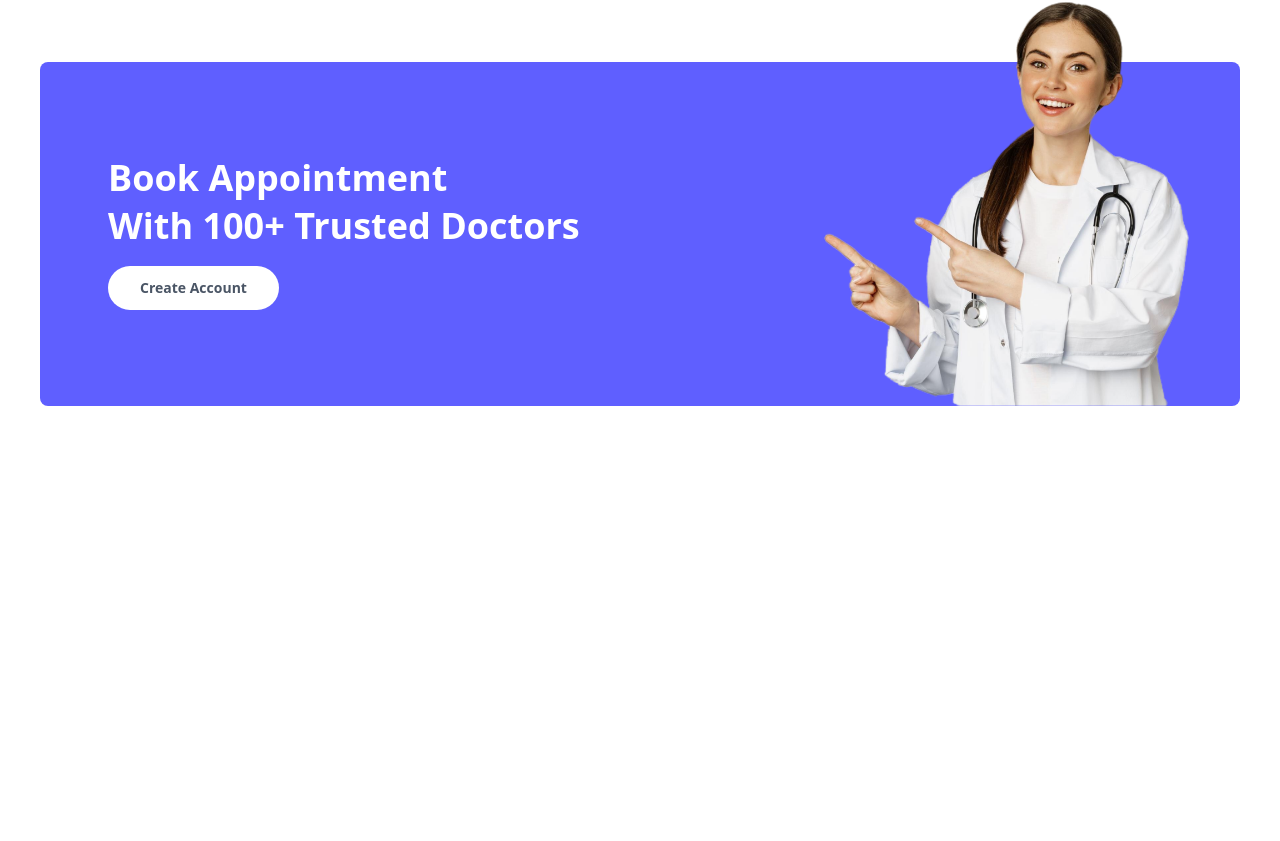
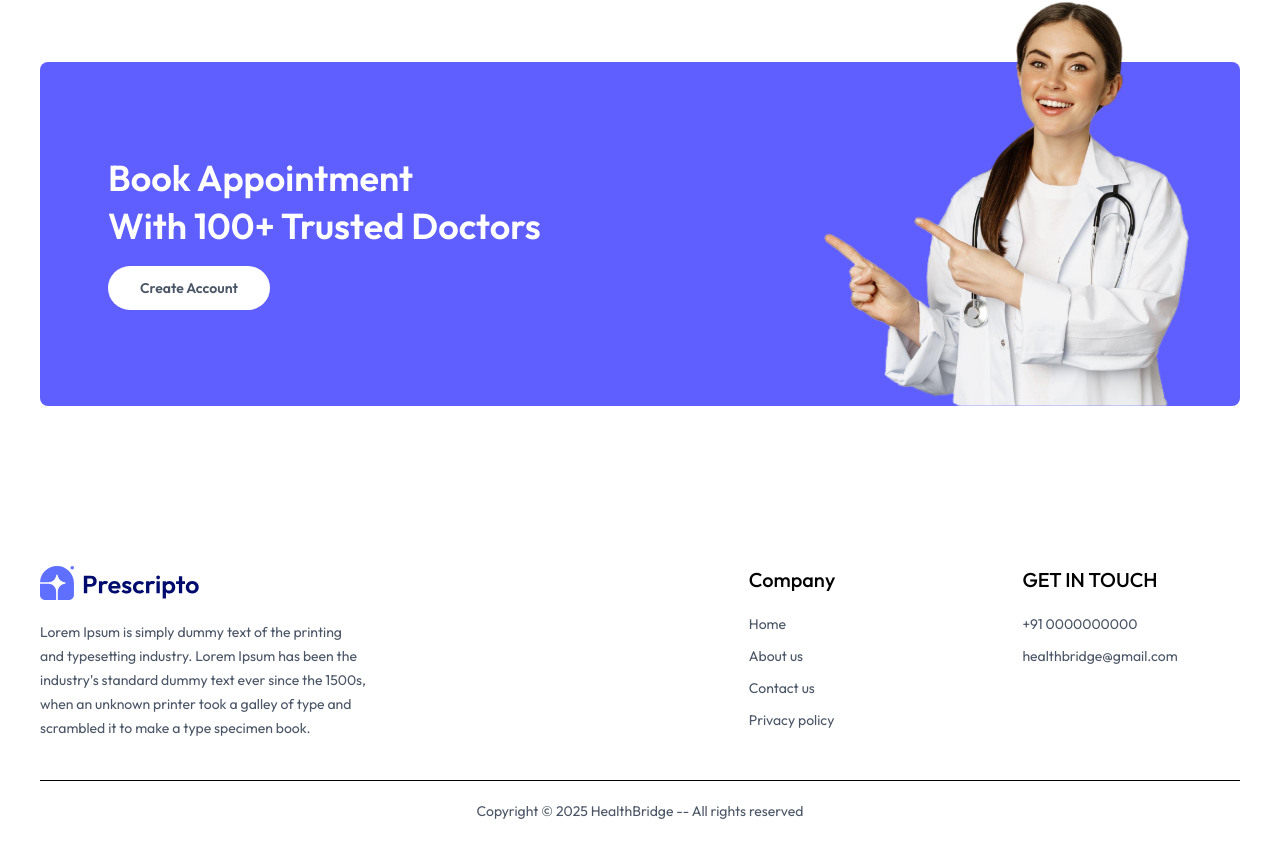
Before and after one commit to Sajjad177/HealthBridge-Frontend, a React (Vite) app: page / in a window 1280 px wide. Shown: the part 1857-2698 px from the top of the page. Before the commit the page ends 2343 px from the top, so only its background shows below. Built offline with nearby package versions, Linux system fonts and the light colour scheme.

Commit message:
footer section added

```diff
--- a/src/App.tsx
+++ b/src/App.tsx
@@ -1,11 +1,13 @@
 import { Outlet } from "react-router-dom";
 import Navbar from "./components/Navbar";
+import Footer from "./components/Footer";
 
 const MainLayout = () => {
   return (
     <div className="container mx-auto">
       <Navbar />
       <Outlet />
+      <Footer />
     </div>
   );
 };
--- /dev/null
+++ b/src/components/Footer.tsx
@@ -0,0 +1,45 @@
+import { assets } from "../assets/assets_frontend/assets";
+
+const Footer = () => {
+  return (
+    <div className="md:mx-10">
+      <div className="flex flex-col sm:grid grid-cols-[3fr_1fr_1fr] gap-14 my-10 mt-40 text-sm">
+        {/* ---------- left side ---------- */}
+        <div>
+          <img src={assets.logo} alt="" className="mb-5 w-40" />
+          <p className="w-full md:w-1/2 text-gray-600 leading-6">
+            {`Lorem Ipsum is simply dummy text of the printing and typesetting
+            industry. Lorem Ipsum has been the industry's standard dummy text
+            ever since the 1500s, when an unknown printer took a galley of type
+            and scrambled it to make a type specimen book.`}
+          </p>
+        </div>
+        {/* ---------- Center side ---------- */}
+        <div>
+          <p className="text-xl mb-5 font-medium">Company</p>
+          <ul className="flex flex-col gap-3 text-gray-600">
+            <li>Home</li>
+            <li>About us</li>
+            <li>Contact us</li>
+            <li>Privacy policy</li>
+          </ul>
+        </div>
+        {/* ---------- right side ---------- */}
+        <div>
+          <p className="text-xl mb-5 font-medium">GET IN TOUCH</p>
+          <ul className="flex flex-col gap-3 text-gray-600">
+            <li>+91 0000000000</li>
+            <li>healthbridge@gmail.com</li>
+          </ul>
+        </div>
+      </div>
+      {/* ------------ copy right ------------ */}
+      <div>
+        <hr />
+        <p className="text-sm text-gray-600 py-5 text-center">Copyright © 2025 HealthBridge -- All rights reserved</p>
+      </div>
+    </div>
+  );
+};
+
+export default Footer;
--- a/src/index.css
+++ b/src/index.css
@@ -1,4 +1,14 @@
+@import url('https://fonts.googleapis.com/css2?family=Outfit:wght@100..900&display=swap');
+
+
 @import "tailwindcss";
+
+
+
+* {
+  font-family: Outfit, sans-serif;
+}
+
 
 .bg-primary {
   background-color: #5f5fff;
```
